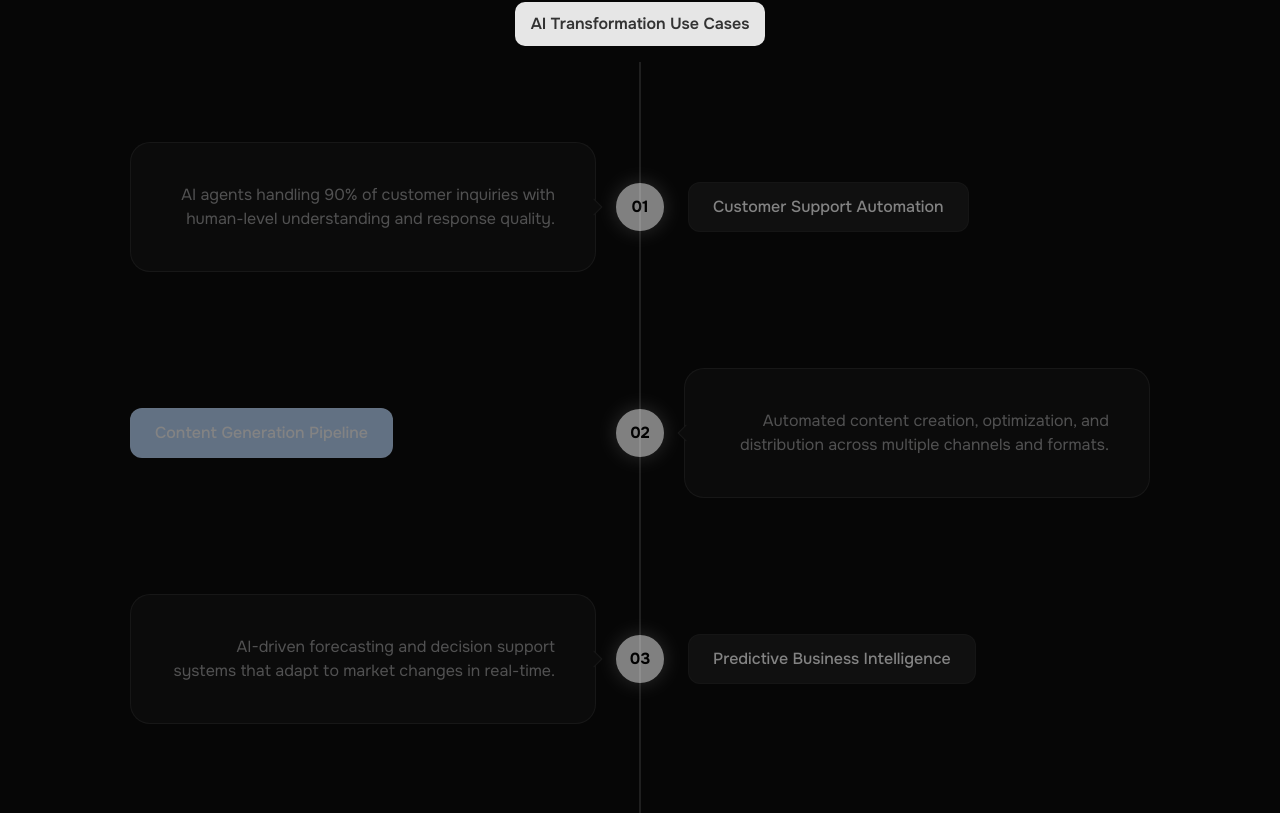
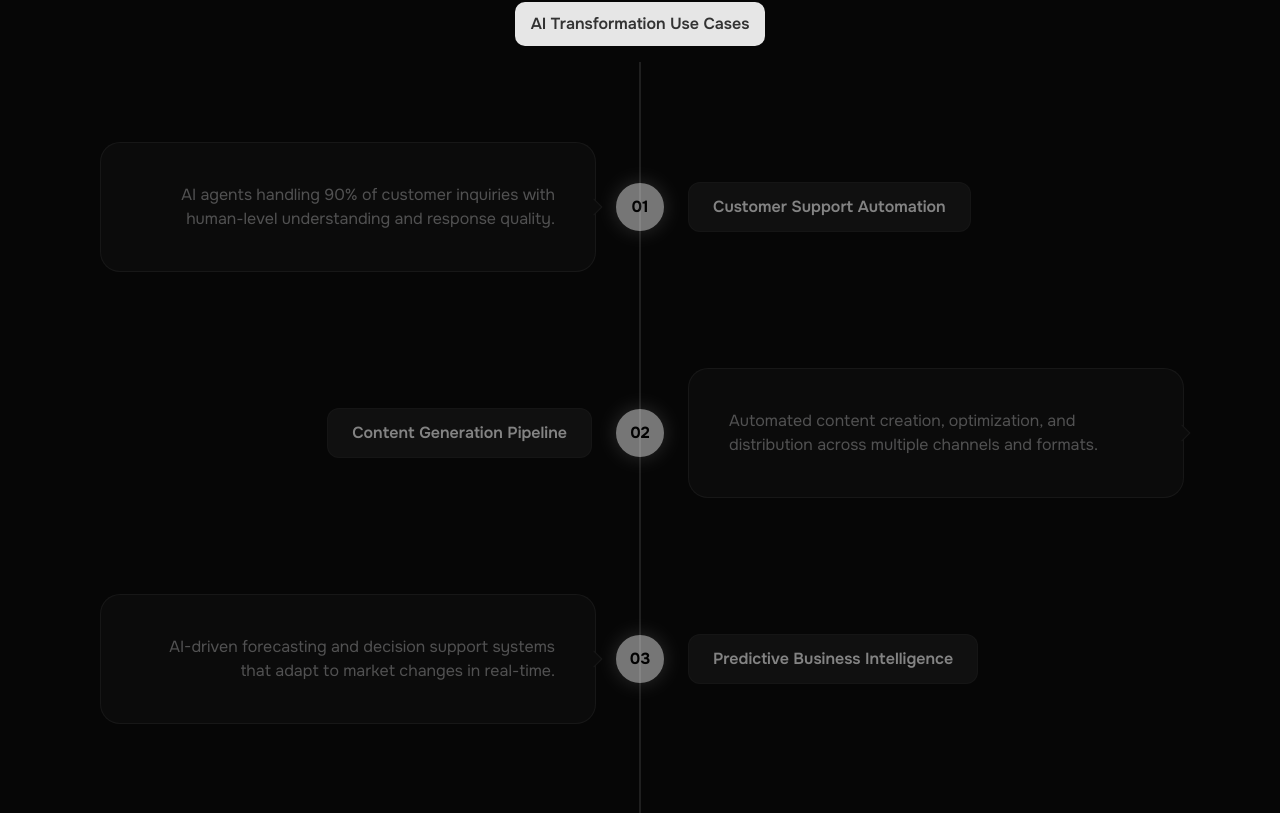
Before and after one commit to Boudjelal-Fateh/m3-games, a Next.js app: page / in a window 1280 px wide. Shown: the part 5307-6120 px from the top of the page. Built offline with nearby package versions, Linux system fonts and the light colour scheme.

Commit message:
feat: add Timeline component to display AI transformation use cases with scroll-based animations and responsive design.

```diff
--- a/src/components/Timeline.tsx
+++ b/src/components/Timeline.tsx
@@ -77,7 +77,7 @@ const TimelineRow = ({ item, index, scrollYProgress, totalItems }: { item: Timel
       </div>
 
       {/* Desktop Layout (Hidden on mobile, visible on md+) */}
-      <div className="hidden md:flex w-full items-center justify-center relative">
+      <div className="hidden md:grid grid-cols-[1fr_96px_1fr] w-full items-center relative">
         {/* Background Glow (Desktop only) */}
         <motion.div
           style={{ opacity: glowOpacity }}
@@ -85,7 +85,7 @@ const TimelineRow = ({ item, index, scrollYProgress, totalItems }: { item: Timel
         />
 
         {/* Content Side 1 (Left) */}
-        <div className={` w-[462px] flex ${isEven ? "justify-end" : "justify-start"} px-0 z-10`}>
+        <div className="flex justify-end px-0 z-10">
           {isEven ? (
             // Index 0, 2 (Item 1, 3): Left is Description Card
             <div className="flex flex-col justify-center items-center gap-[24px] p-[40px] rounded-[20px] bg-[#101010] flex-1 border border-white/10 transition-all duration-300 hover:border-white/30 hover:shadow-[0_0_30px_-10px_rgba(255,255,255,0.1)] mr-[-4px] relative group">
@@ -96,8 +96,8 @@ const TimelineRow = ({ item, index, scrollYProgress, totalItems }: { item: Timel
             </div>
           ) : (
             // Index 1, 3 (Item 2, 4): Left is Title Pill
-            <div className="bg-blue-200 border    border-white/5 py-3 px-6 rounded-[12px] w-fit">
-              <h3 className="text-white text-[16px] font-medium font-onest whitespace-nowrap">
+            <div className="bg-[#1A1A1A] border border-white/5 py-3 px-6 rounded-[12px] w-fit">
+              <h3 className="text-white text-[16px] font-semibold font-onest leading-[146%] whitespace-nowrap">
                 {item.title}
               </h3>
             </div>
@@ -105,8 +105,8 @@ const TimelineRow = ({ item, index, scrollYProgress, totalItems }: { item: Timel
         </div>
 
         {/* Center Node */}
-        <div className="relative z-20 flex flex-col items-center justify-center w-24 shrink-0">
-           <div className="w-12 h-12 rounded-full bg-[#FAFAFA] flex items-center justify-center shadow-[0_0_20px_rgba(255,255,255,0.3)] z-10">
+        <div className="relative z-20 flex justify-center items-center shrink-0">
+           <div className="w-12 h-12 rounded-full bg-[#e6e6e6] flex items-center justify-center shadow-[0_0_20px_rgba(255,255,255,0.3)] z-10">
             <span className="text-black font-bold font-onest text-base">
               0{item.id}
             </span>
@@ -114,19 +114,19 @@ const TimelineRow = ({ item, index, scrollYProgress, totalItems }: { item: Timel
         </div>
 
         {/* Content Side 2 (Right) */}
-        <div className={`w-[462px] flex ${isEven ? "justify-start" : "justify-end"} px-0 z-10`}>
+        <div className="flex justify-start px-0 z-10">
           {isEven ? (
             // Index 0 (Item 1): Right is Title Pill
             <div className="bg-[#1A1A1A] border border-white/5 py-3 px-6 rounded-[12px] w-fit">
-              <h3 className="text-white text-[16px] font-medium font-onest whitespace-nowrap">
+              <h3 className="text-white text-[16px] font-semibold font-onest leading-[146%] whitespace-nowrap">
                 {item.title}
               </h3>
             </div>
           ) : (
             // Index 1 (Item 2): Right is Description Card
-            <div className="flex flex-col justify-center items-center gap-[24px] p-[40px] rounded-[20px] bg-[#101010] flex-1 border border-white/10 transition-all duration-300 hover:border-white/30 hover:shadow-[0_0_30px_-10px_rgba(255,255,255,0.1)] ml-[-4px] relative group">
-              <div className="absolute left-[-5px] top-1/2 -translate-y-1/2 w-3 h-3 bg-[#101010] border-b border-l border-white/10 rotate-45 transition-all duration-300 group-hover:border-white/30" />
-              <p className="self-stretch w-full max-w-[485px] text-[#9C9C9D] text-right font-onest text-[16px] font-[400] leading-[150%]">
+            <div className="flex flex-col justify-center items-center gap-[24px] p-[40px] rounded-[20px] bg-[#101010] flex-1 border border-white/10 transition-all duration-300 hover:border-white/30 hover:shadow-[0_0_30px_-10px_rgba(255,255,255,0.1)] mr-[-4px] relative group">
+              <div className="absolute right-[-5px] top-1/2 -translate-y-1/2 w-3 h-3 bg-[#101010] border-t border-r border-white/10 rotate-45 transition-all duration-300 group-hover:border-white/30" />
+              <p className="  text-start w-full max-w-[460px] text-[#9C9C9D] text-right font-onest text-[16px] font-[400] leading-[150%]">
                 {item.description}
               </p>
             </div>
```
